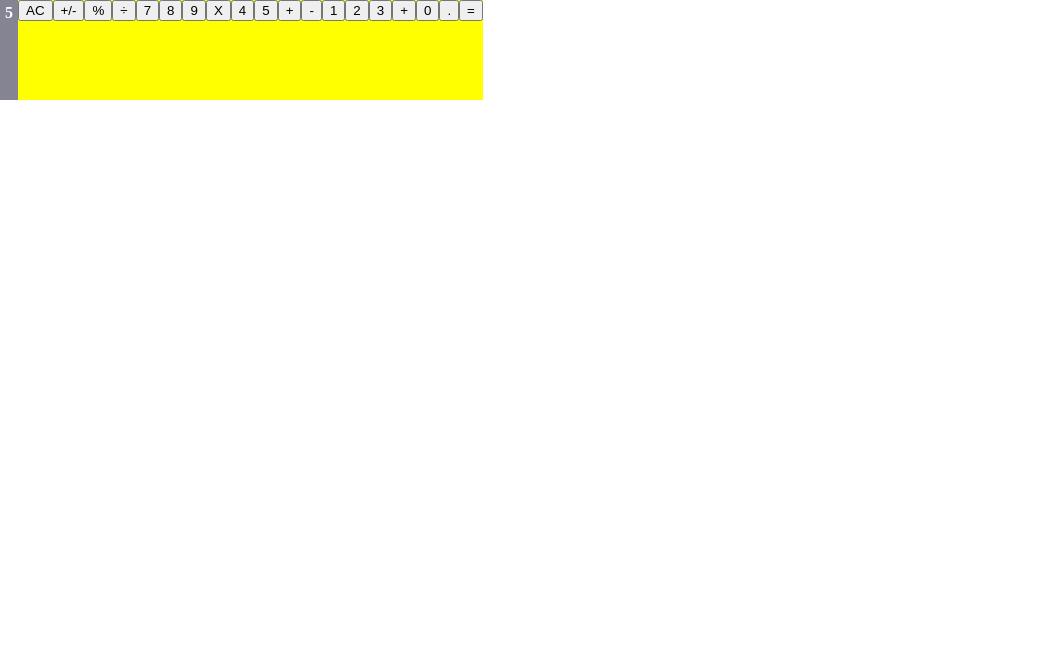
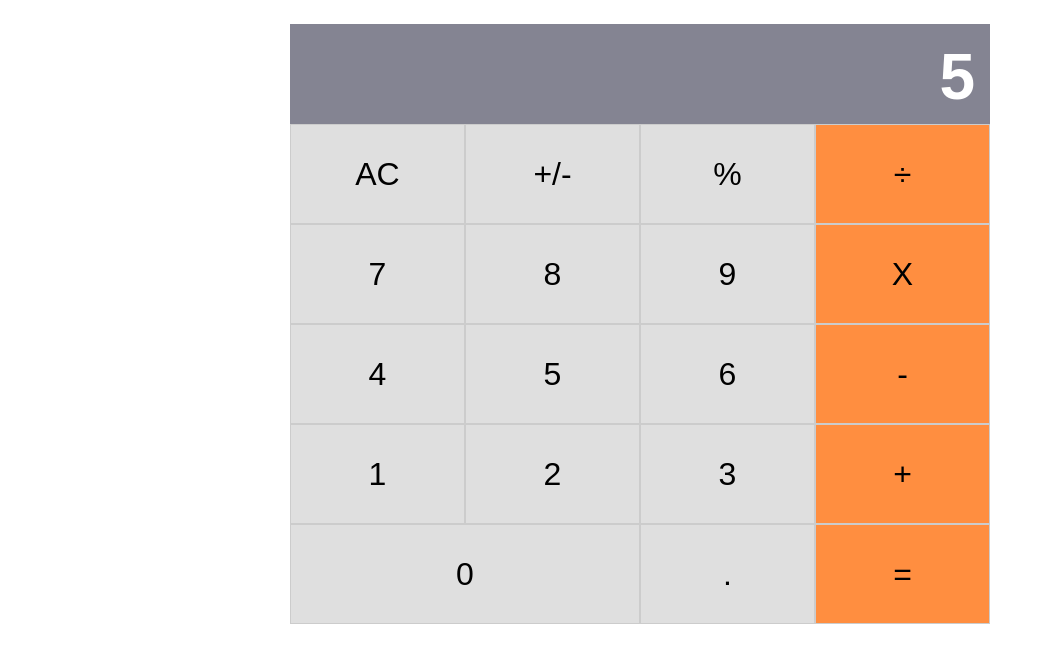
Before and after one commit to ricardovaltierra/the-calculator, a React app: page / in a window 1280 px wide. Shown: the whole page, without its empty margins (0-1053 px from the left). Built offline with nearby package versions, Linux system fonts and the light colour scheme.

Commit message:
added sass ruby gem / added styling gor App - Display - ButtonPanel - Button components

```diff
--- a/src/components/Button.js
+++ b/src/components/Button.js
@@ -2,12 +2,22 @@ import React from 'react';
 import PropTypes from 'prop-types';
 
 const Button = props => {
-  const { name } = props;
+  const { name, wide, color } = props;
+  const styleButton = `${wide ? 'zero' : ''} ${color ? 'color' : ''}`;
   return (
-    <button type="button">{name}</button>
+    <button type="button" className={styleButton}>{name}</button>
   );
 };
 
-Button.propTypes = { name: PropTypes.string.isRequired };
+Button.defaultProps = {
+  wide: false,
+  color: false,
+};
+
+Button.propTypes = {
+  name: PropTypes.string.isRequired,
+  wide: PropTypes.bool,
+  color: PropTypes.bool,
+};
 
 export default Button;
--- a/src/components/ButtonPanel.js
+++ b/src/components/ButtonPanel.js
@@ -4,32 +4,32 @@ import Button from './Button';
 const ButtonPanel = () => (
   <div id="buttonPanel" className="flex-cont">
     <div className="row">
-      <Button name="AC" />
-      <Button name="+/-" />
-      <Button name="%" />
+      <Button name="AC" color />
+      <Button name="+/-" color />
+      <Button name="%" color />
       <Button name="÷" />
     </div>
     <div className="row">
-      <Button name="7" />
-      <Button name="8" />
-      <Button name="9" />
+      <Button name="7" color />
+      <Button name="8" color />
+      <Button name="9" color />
       <Button name="X" />
     </div>
     <div className="row">
-      <Button name="4" />
-      <Button name="5" />
-      <Button name="+" />
+      <Button name="4" color />
+      <Button name="5" color />
+      <Button name="6" color />
       <Button name="-" />
     </div>
     <div className="row">
-      <Button name="1" />
-      <Button name="2" />
-      <Button name="3" />
+      <Button name="1" color />
+      <Button name="2" color />
+      <Button name="3" color />
       <Button name="+" />
     </div>
     <div className="row">
-      <Button name="0" />
-      <Button name="." />
+      <Button name="0" color wide />
+      <Button name="." color />
       <Button name="=" />
     </div>
   </div>
--- a/src/components/Display.js
+++ b/src/components/Display.js
@@ -4,7 +4,9 @@ import PropTypes from 'prop-types';
 const Display = props => {
   const { result } = props;
   return (
-    <div id="display" className="flex-cont row">{result}</div>
+    <div id="display" className="flex-cont">
+      <p>{result}</p>
+    </div>
   );
 };
 
--- a/src/index.js
+++ b/src/index.js
@@ -3,6 +3,6 @@ import ReactDOM from 'react-dom';
 import './styles/css/index.css';
 import App from './components/App';
 
-const element = <div><App /></div>;
+const element = <App />;
 
 ReactDOM.render(element, document.getElementById('root'));
--- a/src/styles/scss/index.scss
+++ b/src/styles/scss/index.scss
@@ -1,26 +1,76 @@
 @import './reset.scss';
-@import './App.scss';
-@import './Body.scss';
+
+#root {
+  margin-top: 1.5em;
+}
 
 .flex-cont {
   display: flex;
+  flex-direction: column;
 }
 
 #app {
   position: relative;
   width: 700px;
+  margin: 0 auto;
+
+  #display {
+    position: relative;
+    width: 100%;
+    height: 100px;
+    background: #848492;
+    color: white;
+    padding: 15px;
+
+    p {
+      position: absolute;
+      right: 15px;
+      bottom: 15px;
+      font-family: Arial, Helvetica, sans-serif;
+      font-size: 64px;
+      font-weight: bold;
+    }
   }
 
-#display {
-  background: #848492;
+  #display:hover {
+    background: #686874;
     color: white;
-  font-weight: bold;
-  padding: 5px;
-  text-align: right;
   }
+
+  #buttonPanel {
+    position: relative;
+    width: 100%;
 
     .row {
       position: relative;
       height: 100px;
-  background: yellow;
+      display: inline-flex;
+      background: wheat;
+
+      button {
+        position: relative;
+        font-size: 2em;
+        border: 1px solid #ccc;
+        background-color: #ff8e40;
+        width: 25%;
       }
+
+      button:hover {
+        background-color: #ff6a00;
+      }
+
+      .color {
+        background-color: #dfdfdf;
+      }
+
+      .color:hover {
+        color: white;
+        background-color: #a8a8a8;
+      }
+
+      .zero {
+        width: 50%;
+      }
+    }
+  }
+}
--- a/src/styles/scss/reset.scss
+++ b/src/styles/scss/reset.scss
@@ -7,45 +7,131 @@
   box-sizing: border-box;
 }
 
-html, body, div, span, applet, object, iframe,
-h1, h2, h3, h4, h5, h6, p, blockquote, pre,
-a, abbr, acronym, address, big, cite, code,
-del, dfn, em, img, ins, kbd, q, s, samp,
-small, strike, strong, sub, sup, tt, var,
-b, u, i, center,
-dl, dt, dd, ol, ul, li,
-fieldset, form, label, legend,
-table, caption, tbody, tfoot, thead, tr, th, td,
-article, aside, canvas, details, embed,
-figure, figcaption, footer, header, hgroup,
-menu, nav, output, ruby, section, summary,
-time, mark, audio, video {
+html,
+body,
+div,
+span,
+applet,
+object,
+iframe,
+h1,
+h2,
+h3,
+h4,
+h5,
+h6,
+p,
+blockquote,
+pre,
+a,
+abbr,
+acronym,
+address,
+big,
+cite,
+code,
+del,
+dfn,
+em,
+img,
+ins,
+kbd,
+q,
+s,
+samp,
+small,
+strike,
+strong,
+sub,
+sup,
+tt,
+var,
+b,
+u,
+i,
+center,
+dl,
+dt,
+dd,
+ol,
+ul,
+li,
+fieldset,
+form,
+label,
+legend,
+table,
+caption,
+tbody,
+tfoot,
+thead,
+tr,
+th,
+td,
+article,
+aside,
+canvas,
+details,
+embed,
+figure,
+figcaption,
+footer,
+header,
+hgroup,
+menu,
+nav,
+output,
+ruby,
+section,
+summary,
+time,
+mark,
+audio,
+video {
   margin: 0;
   padding: 0;
   border: 0;
   font-size: 100%;
-	font: inherit;
   vertical-align: baseline;
 }
+
 /* HTML5 display-role reset for older browsers */
-article, aside, details, figcaption, figure,
-footer, header, hgroup, menu, nav, section {
+article,
+aside,
+details,
+figcaption,
+figure,
+footer,
+header,
+hgroup,
+menu,
+nav,
+section {
   display: block;
 }
+
 body {
   line-height: 1;
 }
-ol, ul {
+
+ol,
+ul {
   list-style: none;
 }
-blockquote, q {
+
+blockquote,
+q {
   quotes: none;
 }
-blockquote:before, blockquote:after,
-q:before, q:after {
+
+blockquote::before,
+blockquote::after,
+q::before,
+q::after {
   content: '';
   content: none;
 }
+
 table {
   border-collapse: collapse;
   border-spacing: 0;
```
Also changed, not shown: src/styles/css/App.css (deleted), src/styles/css/Body.css (deleted), src/styles/css/index.css, src/styles/css/reset.css, src/styles/scss/App.scss (deleted), src/styles/scss/Body.scss (deleted), 4 other files. Lines whose indentation alone changed are shown as unchanged.
